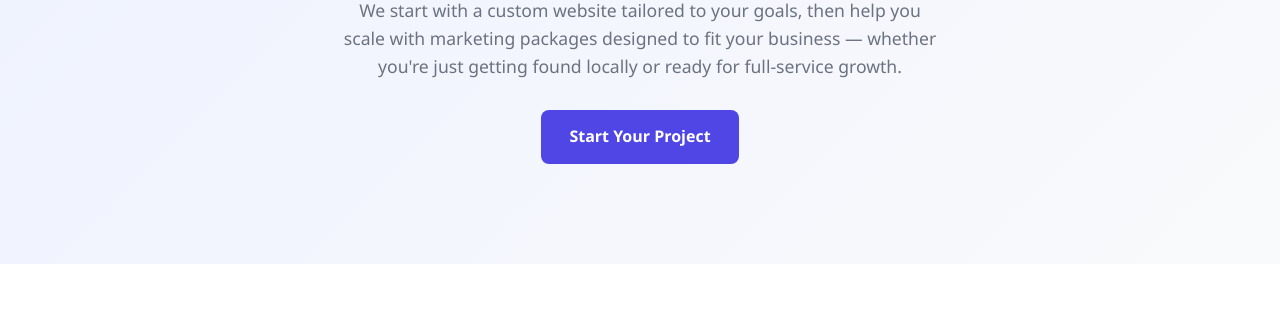
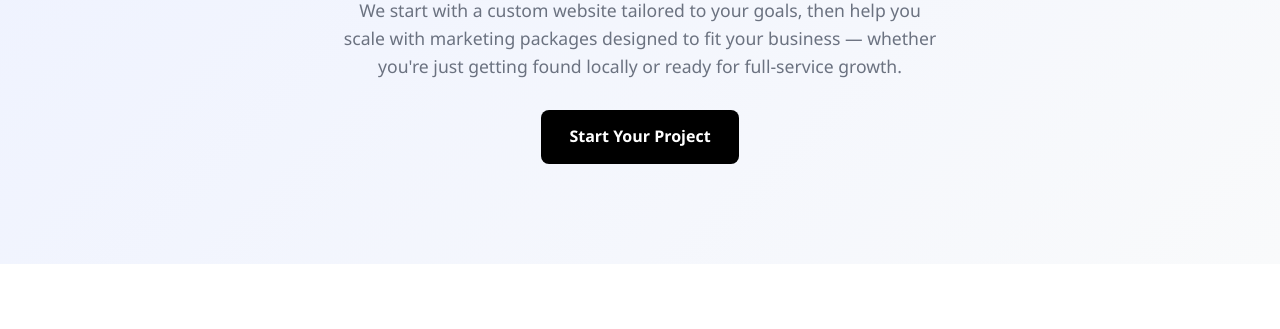
Before and after one commit to superginger24/WEBWORKS, a website: page index.html in a window 1280 px wide. Shown: the part 295-624 px from the top of the page. Drawn offline with Linux system fonts and the light colour scheme.

Commit message:
Start button change

```diff
--- a/index.html
+++ b/index.html
@@ -3,7 +3,7 @@
 <head>
 <meta charset="UTF-8">
 <meta name="viewport" content="width=device-width, initial-scale=1.0">
-<title>WebWorks | Websites & Marketing That Grow Your Business</title>
+<title>"Jack| Websites & Marketing That Grow Your Business"</title>
 <link rel="stylesheet" href="styles.css">
 </head>
 <body>
--- a/styles.css
+++ b/styles.css
@@ -82,6 +82,14 @@ nav a {
 }
 
 .btn-primary:hover { background: var(--primary-dark); }
+
+.hero .btn-primary {
+  background: #000;
+}
+
+.hero .btn-primary:hover {
+  background: #333;
+}
 
 .btn-outline {
   display: inline-block;
```
Also changed, not shown: 2 other files.
